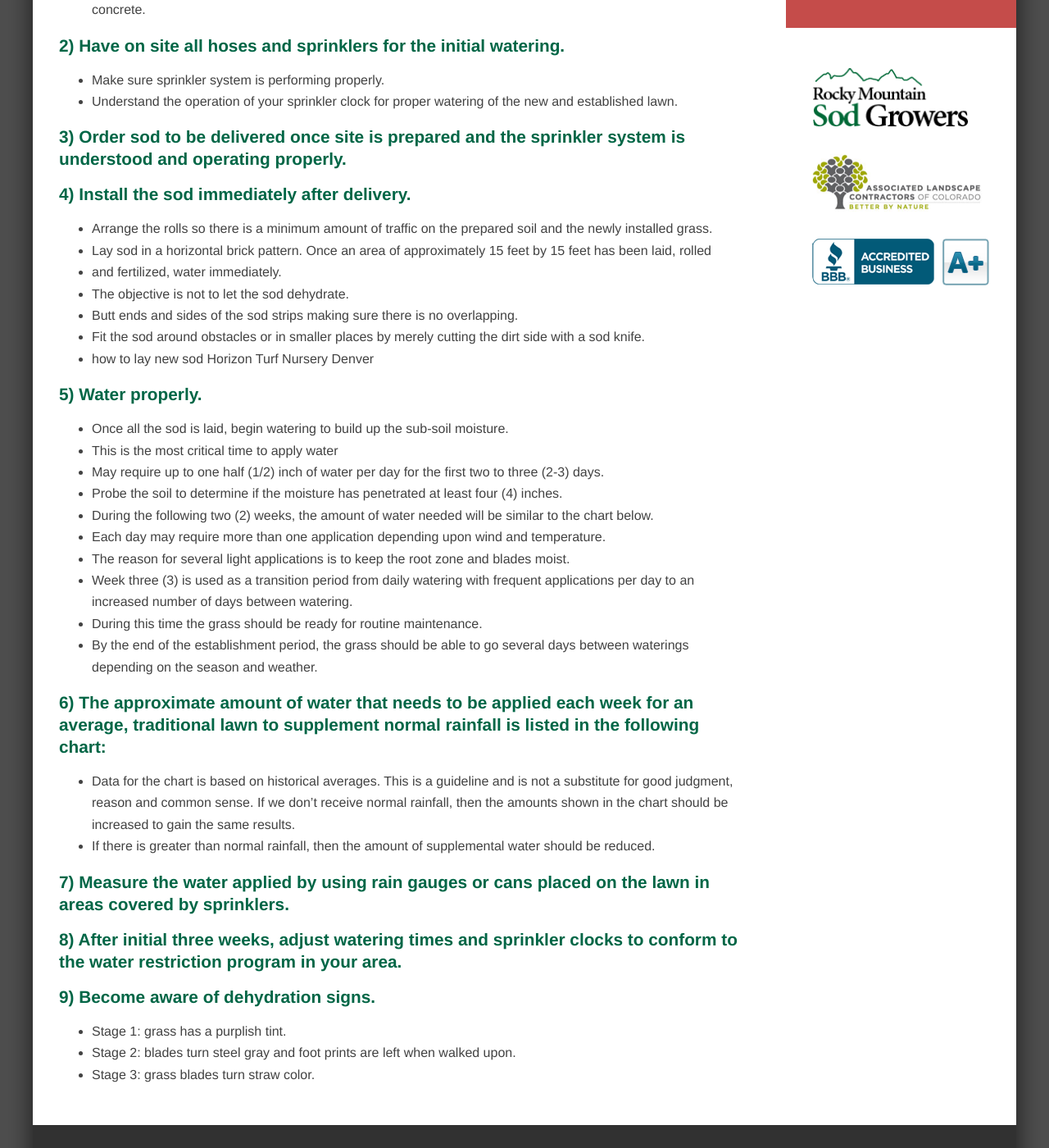
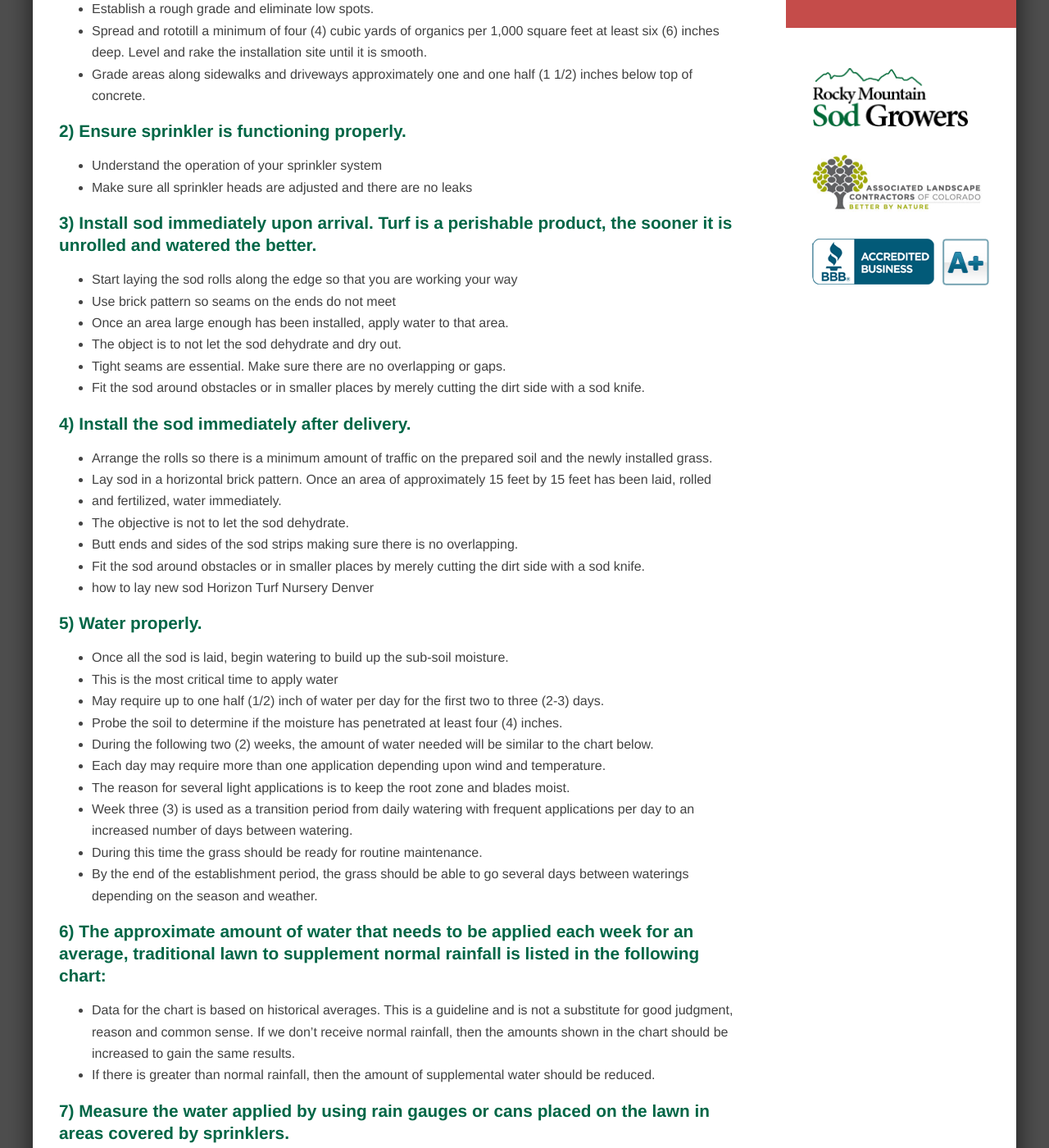
Before and after one commit to variantstudios/horizonturfnursery.com, a Jekyll site: the page built from pages/ground-preparation-and-sod-install/index.md, in a window 1280 px wide and 1400 px high, scrolled down 1013 px. Shown: the whole window at 82% size. Built offline with Jekyll 4.4.1, drawn with Linux system fonts in a browser that asks for light colours; nearby versions of some CDN libraries; some of the changed text lies outside the part shown.

Commit message:
Updated 'pages/ground-preparation-and-sod-install/index.md' via CloudCannon

```diff
--- a/pages/ground-preparation-and-sod-install/index.md
+++ b/pages/ground-preparation-and-sod-install/index.md
@@ -2,10 +2,81 @@
 layout: page
 title: "Ground Preparation &amp; Sod Install"
 description: ""
-subtitle: Subtitle goes here.
+subtitle: ""
 permalink: /ground-preparation-and-sod-install/
 header_image_path: "/assets/images/sub-page-headers/Designs_By_Sundown_View.jpg"
 ---
+Proper ground preparation is the key to long lasting, drought ready landscape. The following steps are essential to the establishment of your new turf.
+
+1. This is your best opportunity to develop a deep root system and therefore a more drought tolerant turf.
+
+2. If you choose to put a starter fertilizer down, apply after the Final grade and follow the manufacturer's directions.
+
+### Ground Preparation
+
+#### 1) Prepare the site prior to the arrival of the sod.
+* Remove weeds and debris.
+* Establish a rough grade and eliminate low spots.
+* Spread and rototill a minimum of four (4) cubic yards of organics per 1,000 square feet at least six (6) inches deep. Level and rake the installation site until it is smooth.
+* Grade areas along sidewalks and driveways approximately one and one half (1 1/2) inches below top of concrete.
+
+#### 2) Ensure sprinkler is functioning properly.
+* Understand the operation of your sprinkler system
+* Make sure all sprinkler heads are adjusted and there are no leaks
+
+#### 3) Install sod immediately upon arrival. Turf is a perishable product, the sooner it is unrolled and watered the better.
+* Start laying the sod rolls along the edge so that you are working your way
+* Use brick pattern so seams on the ends do not meet
+* Once an area large enough has been installed, apply water to that area.
+* The object is to not let the sod dehydrate and dry out.
+* Tight seams are essential. Make sure there are no overlapping or gaps.
+* Fit the sod around obstacles or in smaller places by merely cutting the dirt side with a sod knife.
+
+#### 4) Install the sod immediately after delivery.
+* Arrange the rolls so there is a minimum amount of traffic on the prepared soil and the newly installed grass.
+* Lay sod in a horizontal brick pattern. Once an area of approximately 15 feet by 15 feet has been laid, rolled
+* and fertilized, water immediately.
+* The objective is not to let the sod dehydrate.
+* Butt ends and sides of the sod strips making sure there is no overlapping.
+* Fit the sod around obstacles or in smaller places by merely cutting the dirt side with a sod knife.
+* how to lay new sod Horizon Turf Nursery Denver
+
+#### 5) Water properly.
+* Once all the sod is laid, begin watering to build up the sub-soil moisture.
+* This is the most critical time to apply water
+* May require up to one half (1/2) inch of water per day for the first two to three (2-3) days.
+* Probe the soil to determine if the moisture has penetrated at least four (4) inches.
+* During the following two (2) weeks, the amount of water needed will be similar to the chart below.
+* Each day may require more than one application depending upon wind and temperature.
+* The reason for several light applications is to keep the root zone and blades moist.
+* Week three (3) is used as a transition period from daily watering with frequent applications per day to an increased number of days between watering.
+* During this time the grass should be ready for routine maintenance.
+* By the end of the establishment period, the grass should be able to go several days between waterings depending on the season and weather.
+
+#### 6) The approximate amount of water that needs to be applied each week for an average, traditional lawn to supplement normal rainfall is listed in the following chart:
+* Data for the chart is based on historical averages. This is a guideline and is not a substitute for good judgment, reason and common sense. If we don’t receive normal rainfall, then the amounts shown in the chart should be increased to gain the same results.
+* If there is greater than normal rainfall, then the amount of supplemental water should be reduced.
+
+#### 7) Measure the water applied by using rain gauges or cans placed on the lawn in areas covered by sprinklers.
+
+#### 8) After initial three weeks, adjust watering times and sprinkler clocks to conform to the water restriction program in your area.
+
+#### 9) Become aware of dehydration signs.
+* Stage 1: grass has a purplish tint.
+* Stage 2: blades turn steel gray and foot prints are left when walked upon.
+* Stage 3: grass blades turn straw color.
+
+
+
+
+
+
+
+
+
+
+
+
 
 Proper Ground Preparation for Sod Installation: When installing sod, there are two important factors: (1) proper preparation of the installation site and (2) the capability to harvest the sod. The following steps are essential to the establishment of a lawn:
 
```
